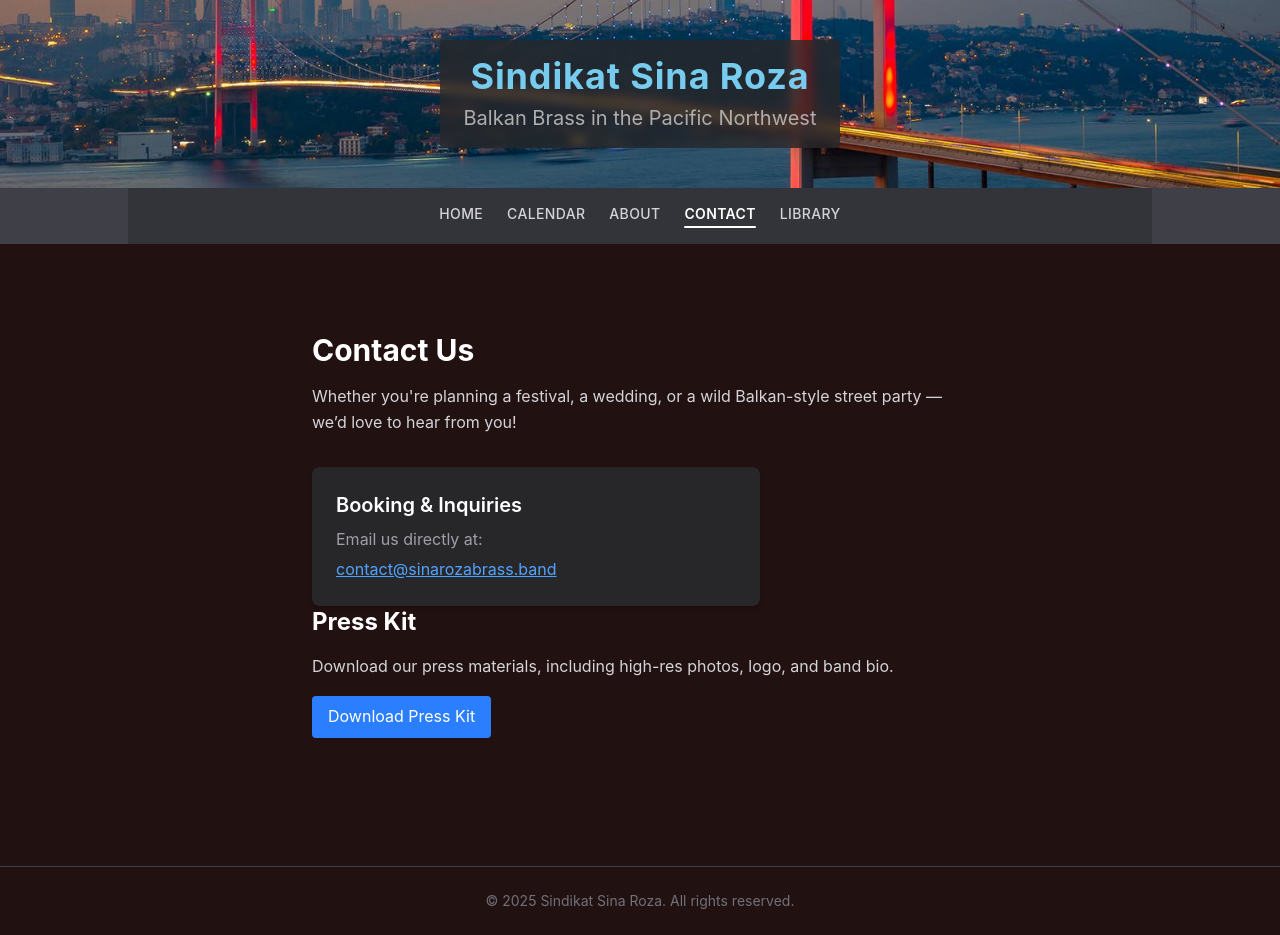
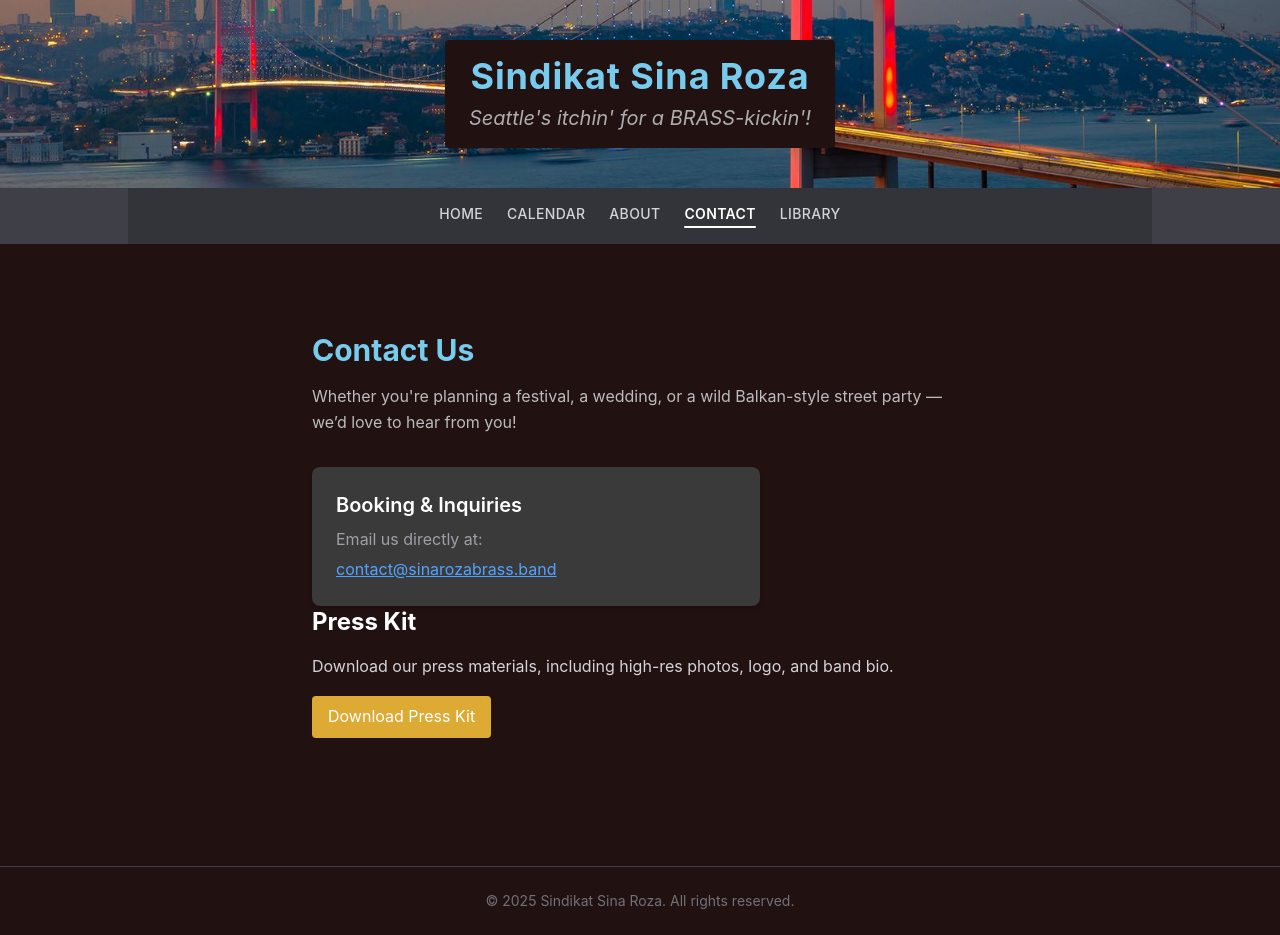
Before and after one commit to Shaunathon/sindikat-site, a React (Vite) app: page /contact in a window 1280 px wide. Built offline with nearby package versions, Linux system fonts and the light colour scheme.

Commit message:
added more color tokens

```diff
--- a/src/components/Header.jsx
+++ b/src/components/Header.jsx
@@ -11,9 +11,9 @@ export default function Header() {
     <header className="hidden md:block text-center py-10 bg-cover bg-center shadow-lg"
       style={{ backgroundImage: `url(${bgImage})` }}
     >
-      <div className="bg-zinc-800/80 backdrop-blur-xs inline-block px-6 py-4 rounded">
+      <div className="bg-background backdrop-blur-xs inline-block px-6 py-4 rounded">
         <h1 className="text-4xl text-primary font-bold tracking-wide">Sindikat Sina Roza</h1>
-        <p className="text-xl mt-2 text-secondary">{bandSubtitle}</p>
+        <p className="text-xl mt-2 text-secondary italic">{bandSubtitle}</p>
       </div>
     </header>
   );
--- a/src/data/content.jsx
+++ b/src/data/content.jsx
@@ -2,7 +2,7 @@
 
 export const bandSubtitle = (
   <>
-  Balkan Brass in the Pacific Northwest
+  Seattle's itchin' for a BRASS-kickin'!
   </>
   );
 
--- a/src/index.css
+++ b/src/index.css
@@ -12,8 +12,9 @@
   --color-primary: #77CCEE; /* Custom Primary Color */
   --color-secondary: #AEAEAE; /* Custom Secondary Color */
   --color-background: #221111; /* Background Color */
+  --color-elevation: #3A3A3A;
   --color-text: #BCBCBC; /* Text Color */
-  --color-accent: #00FFFF;
+  --color-accent: #DDAA33;
 
   --font-sans: 'Inter', sans-serif;
   --font-serif: 'Merriweather', serif;
@@ -50,6 +51,10 @@ body {
 
 .bg-background {
   background-color: var(--color-background);
+}
+
+.bg-secondary {
+  background-color: var(--color-elevation);
 }
 
 .bg-accent {
--- a/src/pages/About.jsx
+++ b/src/pages/About.jsx
@@ -55,7 +55,7 @@ export default function About() {
         <h2 className="text-2xl font-bold text-primary mb-6 text-center">Members</h2>
         <div className="grid gap-8 grid-cols-1 sm:grid-cols-2 lg:grid-cols-3 max-w-6xl mx-auto">
           {members.map((member) => (
-            <div key={member.name} className="bg-zinc-800 p-6 rounded-lg shadow text-center flex flex-col items-center">
+            <div key={member.name} className="bg-secondary p-6 rounded-lg shadow text-center flex flex-col items-center">
               <img
                 src={`/images/${member.name?.split(' ')[0]?.toLowerCase()}.jpg`}
                 onError={(e) => {
@@ -77,7 +77,7 @@ export default function About() {
       {/* Other Bands Section */}
       <section>
         <h2 className="text-2xl font-bold text-primary mb-6 text-center">Other Bands We Love</h2>
-        <ul className="list-disc list-inside text-zinc-300 max-w-2xl mx-auto space-y-2">
+        <ul className="list-disc list-inside text-text max-w-2xl mx-auto space-y-2">
           {otherBands
             .filter(band => band.Name?.trim())
             .map((band, index) => (
--- a/src/pages/Calendar.jsx
+++ b/src/pages/Calendar.jsx
@@ -57,7 +57,7 @@ export default function Calendar() {
       exit={{ opacity: 0, y: -10 }}
       transition={{ duration: 0.3 }}
     >
-      <h1 className="text-3xl font-bold text-white mb-6">Upcoming Gigs</h1>
+      <h1 className="text-3xl font-bold text-primary mb-6">Upcoming Gigs</h1>
 
       {error && <p className="text-red-400">{error}</p>}
 
@@ -72,7 +72,7 @@ export default function Calendar() {
             <li key={index} className="bg-secondary p-4 rounded shadow flex">
 
               <div className="w-16 shrink-0 bg-accent text-center rounded-l flex flex-col justify-center items-center p-2">
-                <div className="text-sm font-semibold text-zinc-300">{dt.toFormat('ccc')}</div>  {/* Sat */}
+                <div className="text-sm font-semibold text-white">{dt.toFormat('ccc')}</div>  {/* Sat */}
                 <div className="text-lg font-bold text-white">{dt.toFormat('LLL')}</div>          {/* Jun */}
                 <div className="text-2xl font-bold text-white">{dt.toFormat('d')}</div>            {/* 22 */}
               </div>
--- a/src/pages/Contact.jsx
+++ b/src/pages/Contact.jsx
@@ -10,12 +10,12 @@ export default function Contact() {
       exit={{ opacity: 0, y: -20 }}
       transition={{ duration: 0.3 }}
     >
-      <h1 className="text-3xl font-bold text-white mb-4">Contact Us</h1>
-      <p className="text-zinc-300 mb-8">
+      <h1 className="text-3xl font-bold text-primary mb-4">Contact Us</h1>
+      <p className="text-text mb-8">
         Whether you're planning a festival, a wedding, or a wild Balkan-style street party — we’d love to hear from you!
       </p>
 
-      <div className="bg-zinc-800 p-6 rounded-lg shadow-md max-w-md">
+      <div className="bg-secondary p-6 rounded-lg shadow-md max-w-md">
         <h2 className="text-xl font-semibold text-white mb-2">Booking & Inquiries</h2>
         <p className="text-zinc-400 mb-1">Email us directly at:</p>
         <a
@@ -35,7 +35,7 @@ export default function Contact() {
         <a
           href="/public/downloads/SindikatSinaRoza_PressKit.zip"
           download
-          className="inline-block mt-2 bg-blue-500 hover:bg-blue-600 text-white py-2 px-4 rounded"
+          className="inline-block mt-2 bg-accent hover:bg-blue-600 text-white py-2 px-4 rounded"
         >
           Download Press Kit
         </a>
--- a/src/pages/Home.jsx
+++ b/src/pages/Home.jsx
@@ -18,7 +18,7 @@ export default function Home() {
       className="w-100 h-auto rounded-lg mb-6 shadow-lg"
       />
 
-      <h1 className="self-start text-3xl font-bold text-text">Welcome!</h1>
+      <h1 className="self-start text-3xl font-bold text-primary">Welcome!</h1>
       <p className="mt-2 text-text">{bandBio}</p>
     </motion.div>
   );
--- a/src/pages/Library.jsx
+++ b/src/pages/Library.jsx
@@ -71,15 +71,15 @@ export default function Library() {
 
   return (
     <div className="relative min-h-screen">
-      <motion.div className="p-10 bg-black min-h-screen backdrop-blur-none">
-        <h1 className="text-3xl font-bold text-white mb-6">Song Library</h1>
+      <motion.div className="p-10 bg-background min-h-screen backdrop-blur-none">
+        <h1 className="text-3xl font-bold text-primary mb-6">Song Library</h1>
 
         <input
           type="text"
           placeholder="Search by title or rhythm..."
           value={search}
           onChange={(e) => setSearch(e.target.value)}
-          className="w-full max-w-md mb-6 p-2 rounded bg-zinc-700 text-white border border-zinc-600"
+          className="w-full max-w-md mb-6 p-2 rounded bg-secondary text-white border border-zinc-600"
         />
 
         {(search || selectedNationalities.length > 0 || selectedMeters.length > 0) && (
@@ -115,7 +115,7 @@ export default function Library() {
 
         <ul className="mt-6 space-y-4 overflow-y-auto max-h-[60vh] pr-2 scrollbar-thin">
           {finalFiltered.map((song, idx) => (
-            <li key={idx} className="bg-zinc-800 p-4 rounded shadow text-white">
+            <li key={idx} className="bg-secondary p-4 rounded shadow text-white">
               <h2 className="text-xl font-semibold mb-1">{song.Song}</h2>
               <p className="text-sm text-zinc-400">
                 <strong>Nationality:</strong> {song.Nationality} <br />
```
